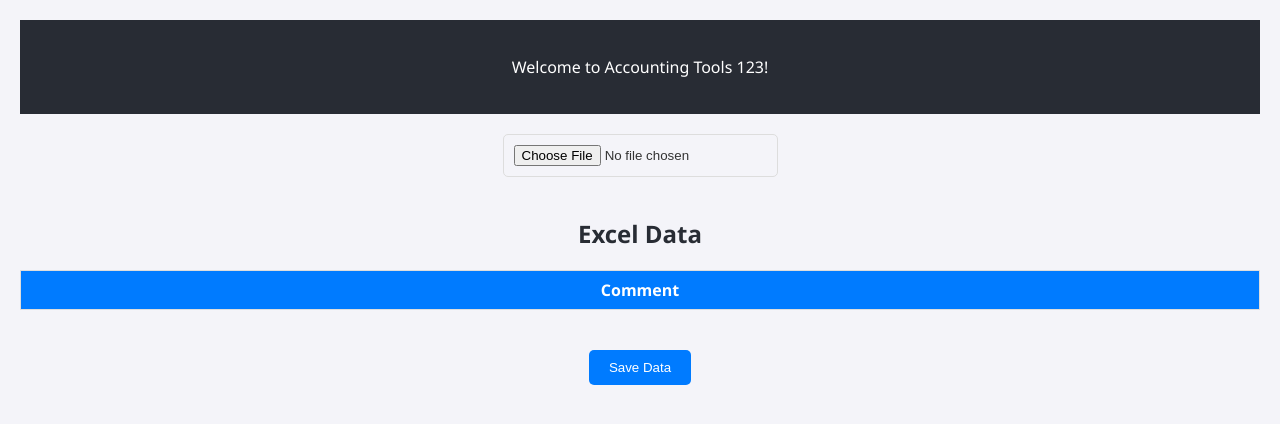
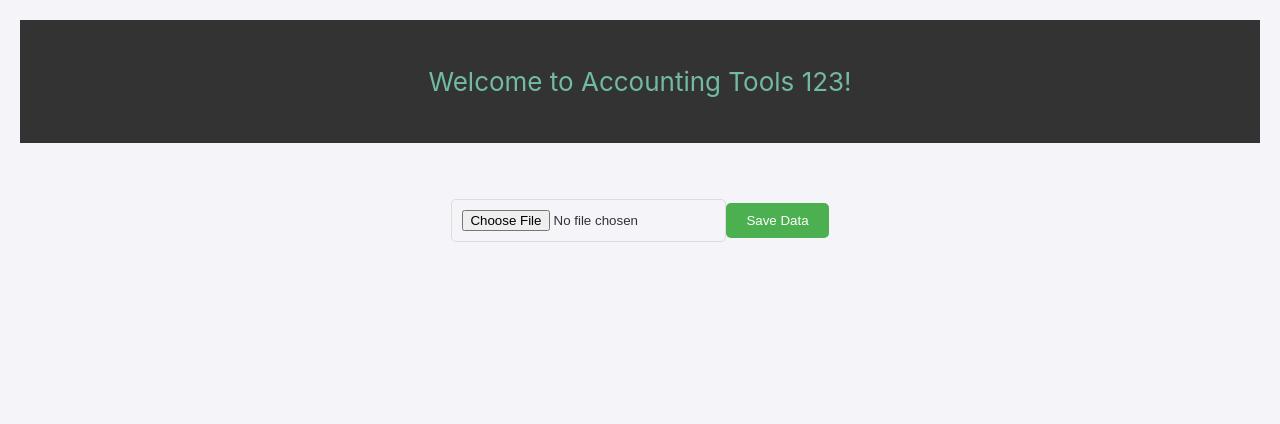
Before and after one commit to AccountingTools123/tools, a React (Create React App) app: page / in a window 1280 px wide. Shown: the top 424 px of the page. Built offline with nearby package versions, Linux system fonts and the light colour scheme.

Commit message:
first commit

```diff
--- a/src/App.css
+++ b/src/App.css
@@ -13,14 +13,14 @@ body {
 }
 
 .App-header {
-  background-color: #282c34;
+  background-color: #333;
   color: white;
   padding: 20px 0;
   margin-bottom: 20px;
 }
 
 h2 {
-  color: #282c34;
+  color: #333;
 }
 
 table {
@@ -36,7 +36,7 @@ th, td {
 }
 
 th {
-  background-color: #007bff;
+  background-color: #333;
   color: white;
 }
 
@@ -64,7 +64,7 @@ input[type="file"] {
 
 button {
   padding: 10px 20px;
-  background-color: #007bff;
+  background-color: #4CAF50;
   color: white;
   border: none;
   border-radius: 5px;
@@ -74,7 +74,7 @@ button {
 }
 
 button:hover {
-  background-color: #0056b3;
+  background-color: #45a049;
 }
 
 /* Responsive design */
@@ -87,3 +87,100 @@ button:hover {
     width: 100%;
   }
 }
+
+/* App.css */
+
+body {
+  margin: 0;
+  font-family: -apple-system, BlinkMacSystemFont, 'Segoe UI', 'Roboto', 'Oxygen',
+    'Ubuntu', 'Cantarell', 'Fira Sans', 'Droid Sans', 'Helvetica Neue',
+    sans-serif;
+  -webkit-font-smoothing: antialiased;
+  -moz-osx-font-smoothing: grayscale;
+}
+
+code {
+  font-family: source-code-pro, Menlo, Monaco, Consolas, 'Courier New',
+    monospace;
+}
+
+.App {
+  text-align: center;
+}
+
+.App-header {
+  background-color: #333;
+  min-height: 10vh;
+  display: flex;
+  flex-direction: column;
+  align-items: center;
+  justify-content: center;
+  font-size: calc(10px + 2vmin);
+  color: rgb(113, 187, 159);
+}
+
+main {
+  padding: 20px;
+}
+
+table {
+  width: 100%;
+  border-collapse: collapse;
+  margin-top: 20px;
+}
+
+th, td {
+  border: 1px solid #b4b4b4;
+  padding: 8px;
+  text-align: left;
+}
+
+th {
+  cursor: pointer;
+  background-color: #afafaf;
+}
+
+th input {
+  width: 100%;
+  box-sizing: border-box;
+  padding: 4px;
+}
+
+tbody tr:nth-child(even) {
+  background-color: #b6b5b5;
+}
+
+tbody tr:hover {
+  background-color: #a5a4a4;
+}
+
+input[type="file"] {
+  margin-bottom: 20px;
+}
+
+button {
+  background-color: #4CAF50;
+  color: white;
+  padding: 10px 20px;
+  margin-top: 20px;
+  border: none;
+  cursor: pointer;
+}
+
+button:hover {
+  background-color: #45a049;
+}
+
+@media (max-width: 600px) {
+  table, th, td {
+    display: block;
+  }
+
+  th, td {
+    width: 100%;
+  }
+
+  th {
+    background-color: #707070;
+  }
+}
--- a/src/App.js
+++ b/src/App.js
@@ -1,19 +1,13 @@
-// Import React and useState
 import React, { useState } from 'react';
-// Import XLSX library for Excel file parsing
 import * as XLSX from 'xlsx';
-// Import CSS file
 import './App.css';
 
 function App() {
-  // State to hold user information
-  const [user, setUser] = useState(null);
-  // State to hold Excel data
-  const [data, setData] = useState([]);
-  // State to hold column headers
-  const [headers, setHeaders] = useState([]);
+  const [data, setData] = useState(null); // Initialize data as null
+  const [headers, setHeaders] = useState([]); // Initialize headers as an empty array
+  const [sortConfig, setSortConfig] = useState([]); // Initialize sortConfig as an empty array
+  const [filterConfig, setFilterConfig] = useState({}); // Initialize filterConfig as an empty object
 
-  // Function to handle file upload
   const handleFileUpload = async (event) => {
     const file = event.target.files[0];
     const reader = new FileReader();
@@ -25,60 +19,124 @@ function App() {
       const worksheet = workbook.Sheets[sheetName];
       const excelData = XLSX.utils.sheet_to_json(worksheet, { header: 1 });
 
-      // Store the headers separately
       const [newHeaders, ...newRows] = excelData;
 
-      // Store the Excel data and headers in state
-      setHeaders(newHeaders);
+      const newDataMap = newRows.reduce((acc, row) => {
+        const accountNumber = row[1];
+        const rowData = {};
+        newHeaders.forEach((header, index) => {
+          rowData[header] = row[index] || '';
+        });
 
-      const existingDataMap = data.reduce((acc, row) => {
-        const rowName = row[newHeaders[0]]; // Assuming the first column is the row identifier
-        acc[rowName] = row;
+        acc[accountNumber] = rowData;
         return acc;
       }, {});
 
-      const updatedData = newRows.map(newRow => {
-        const rowName = newRow[0];
-        const rowData = {};
-        newHeaders.forEach((header, index) => {
-          rowData[header] = newRow[index] || '';
+      const existingDataMap = data ? data.reduce((acc, row) => {
+        const accountNumber = row[headers[1]];
+        acc[accountNumber] = row;
+        return acc;
+      }, {}) : {};
+
+      const mergedData = Object.keys(newDataMap).map(accountNumber => {
+        const newRow = newDataMap[accountNumber];
+        const existingRow = existingDataMap[accountNumber];
+
+        if (existingRow) {
+          newHeaders.forEach(header => {
+            if (header !== 'comments') {
+              newRow[header] = newRow[header] || existingRow[header];
+            }
+          });
+          newRow.comments = existingRow.comments || newRow.comments || '';
+        } else {
+          newRow.comments = newRow.comments || '';
+        }
+        return newRow;
       });
 
-        if (existingDataMap[rowName]) {
-          rowData.comment = existingDataMap[rowName].comment || '';
-        } else {
-          rowData.comment = '';
-        }
+      const additionalRows = data ? Object.keys(existingDataMap)
+        .filter(accountNumber => !newDataMap[accountNumber])
+        .map(accountNumber => existingDataMap[accountNumber]) : [];
 
-        return rowData;
-      });
+      const finalData = [...mergedData, ...additionalRows];
 
-      setData(updatedData);
+      setHeaders(newHeaders);
+      setData(finalData);
     };
 
     reader.readAsArrayBuffer(file);
   };
 
-  // Function to handle saving comments
   const handleCommentChange = (index, comment) => {
     setData(prevData => {
       const newData = [...prevData];
-      newData[index].comment = comment;
+      newData[index].comments = comment;
       return newData;
     });
   };
 
-  // Function to handle saving updated data as Excel file
   const handleSaveData = () => {
-    // Create a new workbook
+    if (!data) return; // Handle case where data is not yet loaded
     const workbook = XLSX.utils.book_new();
-    // Convert data to worksheet
-    const worksheet = XLSX.utils.json_to_sheet(data);
-    // Add worksheet to workbook
+    const worksheet = XLSX.utils.json_to_sheet(applySortAndFilter(data, sortConfig, filterConfig));
     XLSX.utils.book_append_sheet(workbook, worksheet, 'Sheet1');
-    // Save workbook as Excel file
     XLSX.writeFile(workbook, 'updated_data.xlsx');
   };
+
+  const applySortAndFilter = (data, sortConfig, filterConfig) => {
+    const filteredData = applyFilter(data, filterConfig);
+    const sortedData = applySort(filteredData, sortConfig);
+    return sortedData;
+  };
+
+  const applySort = (data, sortConfig) => {
+    return [...data].sort((a, b) => {
+      for (const { key, direction } of sortConfig) {
+        const dirMultiplier = direction === 'asc' ? 1 : -1;
+        const aValue = parseFloat(a[key]) || 0;
+        const bValue = parseFloat(b[key]) || 0;
+
+        if (aValue < bValue) return -1 * dirMultiplier;
+        if (aValue > bValue) return 1 * dirMultiplier;
+      }
+      return 0;
+    });
+  };
+
+  const applyFilter = (data, filterConfig) => {
+    return data.filter(row => {
+      return Object.keys(filterConfig).every(key => {
+        if (!filterConfig[key]) return true;
+        return row[key].toString().includes(filterConfig[key]);
+      });
+    });
+  };
+
+  const handleSort = (header) => {
+    let newSortConfig = [...sortConfig];
+    const existingIndex = newSortConfig.findIndex(config => config.key === header);
+    if (existingIndex !== -1) {
+      newSortConfig[existingIndex].direction = newSortConfig[existingIndex].direction === 'asc' ? 'desc' : 'asc';
+    } else {
+      newSortConfig.push({ key: header, direction: 'desc' });
+    }
+
+    // Ensure specific order for sorting
+    const predefinedOrder = ['91+ days', '61-90 days', '31-60 days', '1-30 days'];
+    newSortConfig = newSortConfig.sort((a, b) => predefinedOrder.indexOf(a.key) - predefinedOrder.indexOf(b.key));
+
+    setSortConfig(newSortConfig);
+  };
+
+  const handleFilterChange = (header, value) => {
+    setFilterConfig(prevConfig => ({
+      ...prevConfig,
+      [header]: value
+    }));
+  };
+
+  const sortedFilteredData = data ? applySortAndFilter(data, sortConfig, filterConfig) : [];
 
   return (
     <div className="App">
@@ -86,33 +144,46 @@ function App() {
         <p>Welcome to Accounting Tools 123!</p>
       </header>
       <main>
-        {/* File upload input */}
+        <div className="button-container">
           <input type="file" onChange={handleFileUpload} accept=".xlsx, .xls" />
-        {/* Display Excel data */}
+          <button onClick={handleSaveData}>Save Data</button>
+        </div>
+        {data && ( // Render only if data is loaded
           <div>
             <h2>Excel Data</h2>
             <table>
               <thead>
                 <tr>
-                {/* Render table headers dynamically */}
                   {headers.map((header, index) => (
-                  <th key={index}>{header}</th>
+                    <th key={index} onClick={() => handleSort(header)}>
+                      {header} {sortConfig.find(config => config.key === header) ? (sortConfig.find(config => config.key === header).direction === 'asc' ? '↑' : '↓') : ''}
+                    </th>
                   ))}
-                <th>Comment</th> {/* Add a header for the comment column */}
+                  <th>Comment</th>
+                </tr>
+                <tr>
+                  {headers.map((header, index) => (
+                    <th key={index}>
+                      <input
+                        type="text"
+                        placeholder={`Filter by ${header}`}
+                        onChange={(e) => handleFilterChange(header, e.target.value)}
+                      />
+                    </th>
+                  ))}
+                  <th></th>
                 </tr>
               </thead>
               <tbody>
-              {/* Render table rows dynamically */}
-              {data.map((row, rowIndex) => (
+                {sortedFilteredData.map((row, rowIndex) => (
                   <tr key={rowIndex}>
                     {headers.map((header, cellIndex) => (
                       <td key={cellIndex}>{row[header]}</td>
                     ))}
                     <td>
-                    {/* Add a text box for entering comments */}
                       <input
                         type="text"
-                      value={row.comment}
+                        value={row.comments}
                         onChange={(e) => handleCommentChange(rowIndex, e.target.value)}
                       />
                     </td>
@@ -120,8 +191,8 @@ function App() {
                 ))}
               </tbody>
             </table>
-          <button onClick={handleSaveData}>Save Data</button> {/* Button to save updated data */}
           </div>
+        )}
       </main>
     </div>
   );
```
Also changed, not shown: firebase.json (deleted). Lines whose indentation alone changed are shown as unchanged.
